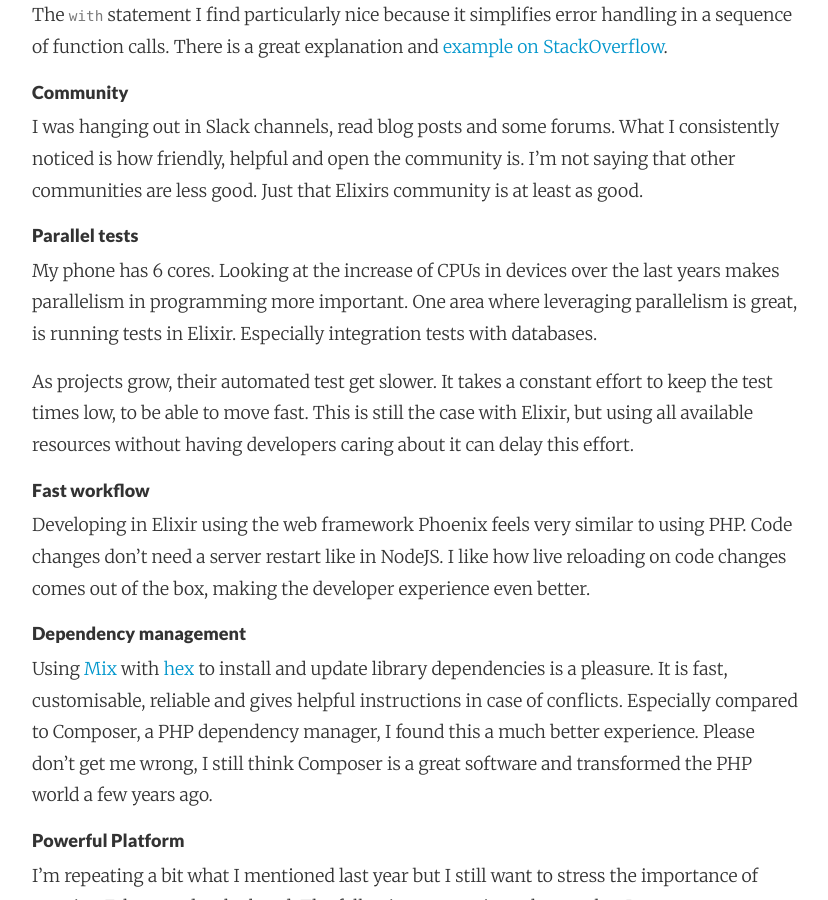
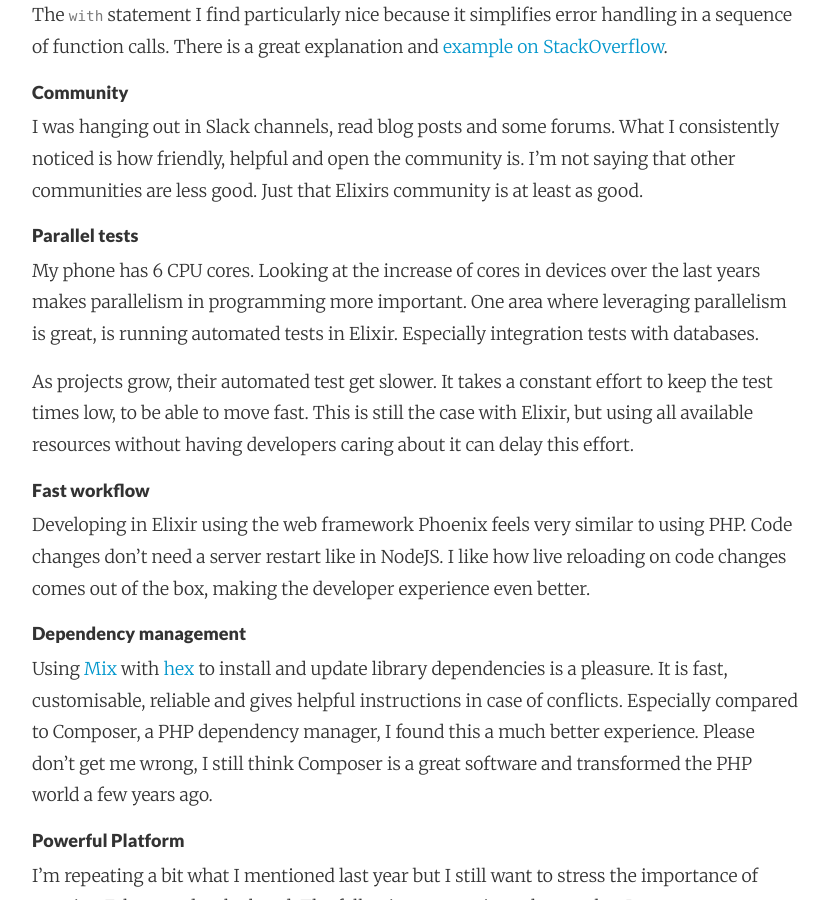
Before and after one commit to adri/adri.github.io, a Jekyll site: the page built from _posts/2017-12-13-learning-elixir-1-year-later.md, in a window 1280 px wide and 900 px high, scrolled down 4295 px. Shown: the whole window, without its empty margins (224-1052 px from the left). Built offline with Jekyll 4.4.1, drawn with Linux system fonts in a browser that asks for light colours; nearby versions of some CDN libraries; comment, search, counter and statistics services are not loaded.

Commit message:
Autocommit from wiki

```diff
--- a/_posts/2017-12-13-learning-elixir-1-year-later.md
+++ b/_posts/2017-12-13-learning-elixir-1-year-later.md
@@ -91,7 +91,7 @@ The `with` statement I find particularly nice because it simplifies error handli
 I was hanging out in Slack channels, read blog posts and some forums. What I consistently noticed is how friendly, helpful and open the community is. I'm not saying that other communities are less good. Just that Elixirs community is at least as good.
 
 ##### Parallel tests
-My phone has 6 cores. Looking at the increase of CPUs in devices over the last years makes parallelism in programming more important. One area where leveraging parallelism is great, is running tests in Elixir. Especially integration tests with databases.
+My phone has 6 CPU cores. Looking at the increase of cores in devices over the last years makes parallelism in programming more important. One area where leveraging parallelism is great, is running automated tests in Elixir. Especially integration tests with databases.
 
 As projects grow, their automated test get slower. It takes a constant effort to keep the test times low, to be able to move fast. This is still the case with Elixir, but using all available resources without having developers caring about it can delay this effort.
 
```
